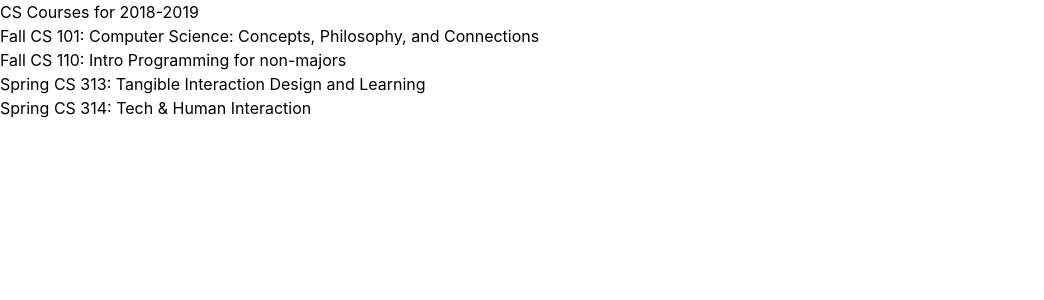
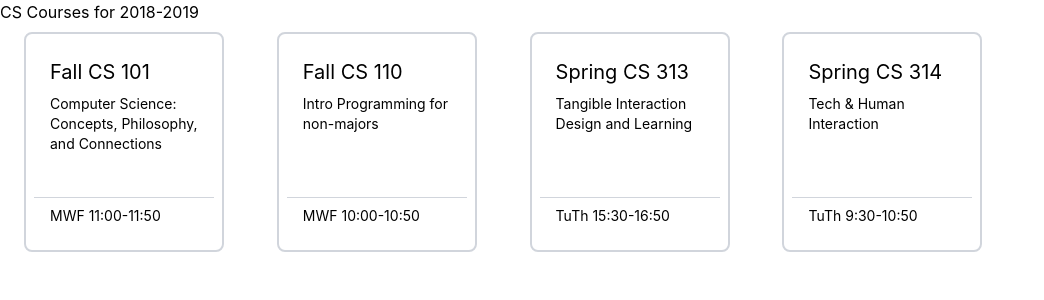
Before and after one commit to 0oOQD/cs394_react_practice, a React (Vite) app: page / in a window 1280 px wide. Shown: the top 300 px of the page, without its empty margins (0-1044 px from the left). Built offline with nearby package versions, Linux system fonts and the light colour scheme.

Commit message:
style the app

```diff
--- a/src/components/CourseList.tsx
+++ b/src/components/CourseList.tsx
@@ -10,13 +10,24 @@ interface Courses {
 }
 
 const CourseList = ({courses}: Courses) => (
-    <ul>
+    <div className="grid grid-cols-[repeat(auto-fill,_minmax(200px,_1fr))] gap-4 px-4">
     {
         Object.entries(courses).map(([id, course]) => (
-            <li key={id}>{course.term} CS {course.number}: {course.title}</li>
+            <div key={id} className="flex flex-col justify-items-start h-55 w-50 p-5 m-2 border-2 border-gray-300 rounded-lg">
+                <div className="text-black text-xl p-1">
+                    {course.term} CS {course.number}
+                </div>
+                <div className="p-1 text-black text-sm flex-grow">
+                    {course.title}
+                </div>
+                <hr className="-translate-x-3 border-gray-300 w-45 my-1"/>
+                <div className="text-black text-sm p-1 m-0">
+                    {course.meets}
+                </div>
+            </div>
         ))
     }
-    </ul>
+    </div>
 );
 
 export default CourseList;
```
